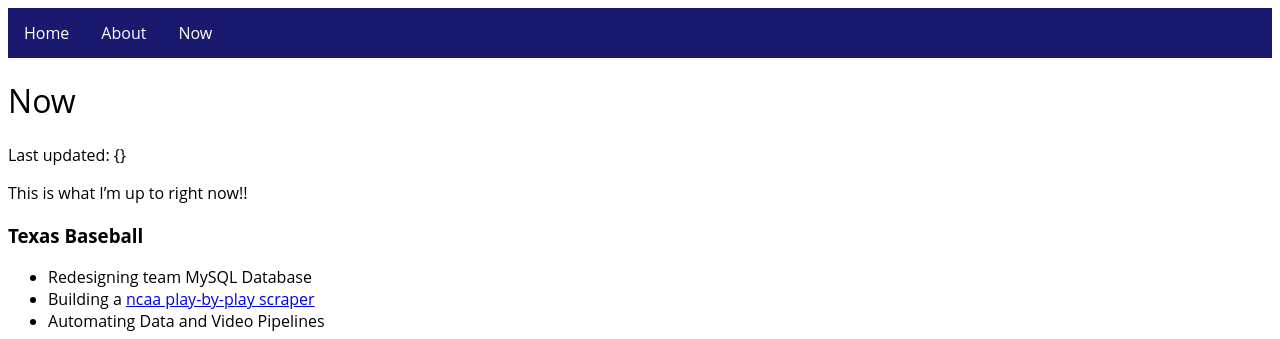
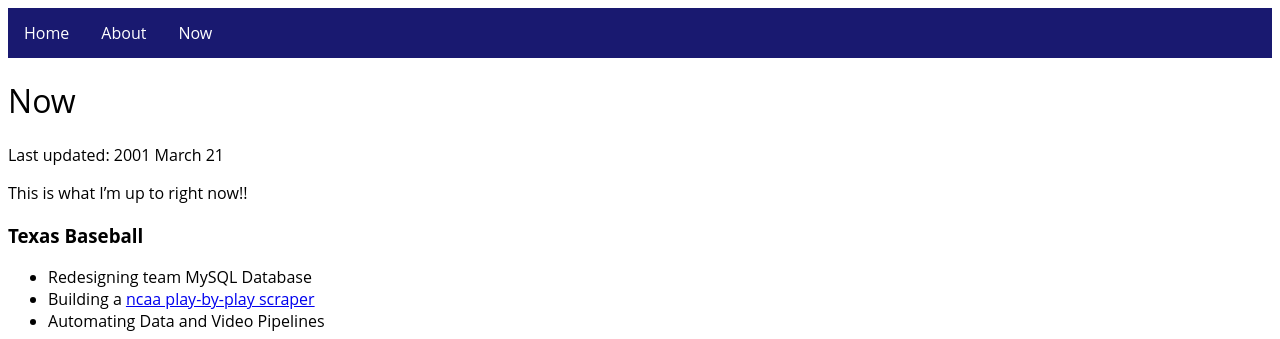
Before and after one commit to milesok/milesok.github.io, a Jekyll site: the page built from pages/now.md, in a window 1280 px wide. Shown: the top 339 px of the page. Built offline with Jekyll 4.4.1, drawn with Linux system fonts in a browser that asks for light colours.

Commit message:
Update now.md

```diff
--- a/pages/now.md
+++ b/pages/now.md
@@ -2,10 +2,10 @@
 permalink: /now
 layout: page
 title: Now
-date: {}
+date: 01-03-21
 published: true
 ---
-Last updated: {{%page.date | date: "%Y-%m-%d" %}}
+Last updated: {{%page.date | date: "%Y %B %e" %}}
 
 This is what I'm up to right now!!
 
```
